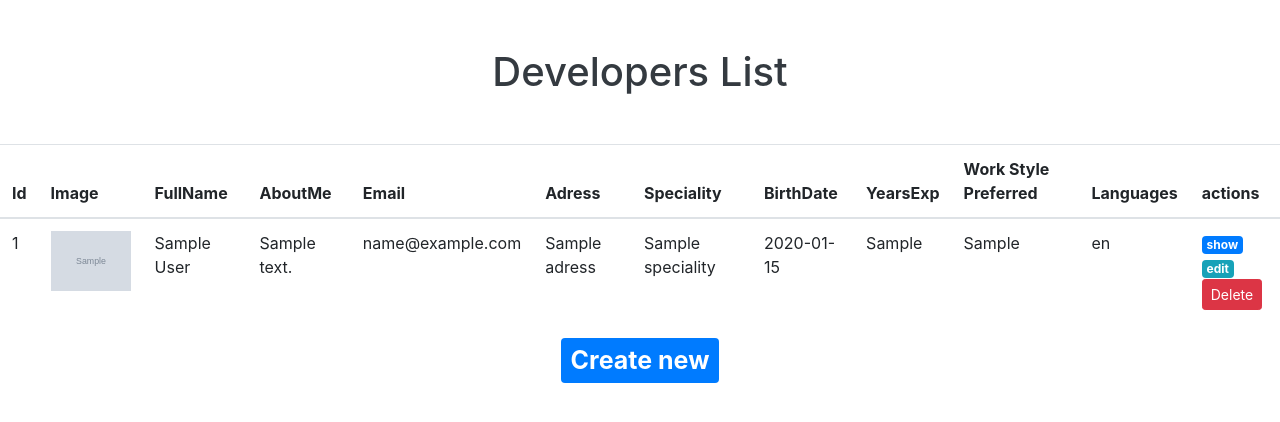
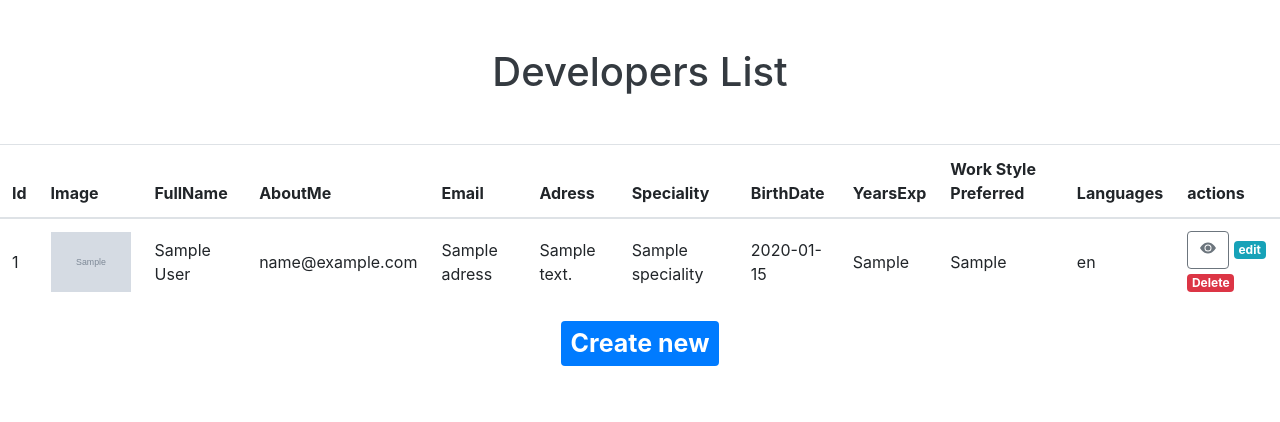
Before and after one commit to MoadC/SymfonyProject, a Symfony app: template templates/developer/index.html.twig in a window 1280 px wide. Shown: the top 422 px of the page. Run offline with Twig, Linux system fonts and the light colour scheme; the template is opened without the code that fills it: most values are stand-ins (such as "Sample title", 1, 10 or a date in 2020); grey boxes marked "Sample" are stand-in pictures; some libraries are stand-ins or nearby versions.

Commit message:
few tweaks

```diff
--- a/templates/base.html.twig
+++ b/templates/base.html.twig
@@ -17,6 +17,16 @@
                 font-size: 18px;
                 font-weight:bold
             }
+            table.newOnly {
+                border-collapse: separate;
+                border-spacing: 0 5px;
+            }
+            td {
+                padding:5px
+            }
+            td.extraspace{
+                padding:15px
+            }
         </style>
     </head>
     <body>
--- a/templates/developer/index.html.twig
+++ b/templates/developer/index.html.twig
@@ -27,27 +27,32 @@
 		<tbody>
 			{% for developer in developers %}
 				<tr>
-					<td>{{ developer.id }}</td>
-					<td><img src="{{ asset('photos/') ~ developer.File }}" width=80 height=60></td>
-					<td>{{ developer.FullName }}</td>
-					<td>{{ developer.AboutMe }}</td>
-					<td>{{ developer.Email }}</td>
-					<td>{{ developer.Adress }}</td>
-					<td>{{ developer.Speciality }}</td>
-					<td>{{ developer.BirthDate ? developer.BirthDate|date('Y-m-d') : '' }}</td>
-					<td>{{ developer.YearsExp }}</td>
-					<td>{{ developer.WorkStyle }}</td>
-					<td>
+					<td class="align-middle">{{ developer.id }}</td>
+					<td  class="align-middle"><img src="{{ asset('photos/') ~ developer.File }}" width=80 height=60></td>
+					<td class="align-middle">{{ developer.FullName }}</td>
+					<td class="align-middle">{{ developer.Email }}</td>
+					<td class="align-middle">{{ developer.Adress }}</td>
+					<td class="align-middle">{{ developer.AboutMe }}</td>
+					<td class="align-middle">{{ developer.Speciality }}</td>
+					<td class="align-middle">{{ developer.BirthDate ? developer.BirthDate|date('Y-m-d') : '' }}</td>
+					<td class="align-middle">{{ developer.YearsExp }}</td>
+					<td class="align-middle">{{ developer.WorkStyle }}</td>
+					<td class="align-middle">
 						{% for lang in developer.Languages %}
 							{{ lang }}
 						</br>
 					{% endfor %}
 					</td>
 
-					<td>
-						<a href="{{ path('app_developer_show', {'id': developer.id}) }}" class="badge badge-primary">show</a>
+					<td  class="align-middle">
+						<a href="{{ path('app_developer_show', {'id': developer.id}) }}" class="btn btn-outline-secondary">
+							<svg xmlns="http://www.w3.org/2000/svg" width="16" height="16" fill="currentColor" class="bi bi-eye-fill" viewBox="0 0 16 16">
+                            <path d="M10.5 8a2.5 2.5 0 1 1-5 0 2.5 2.5 0 0 1 5 0z"/>
+                            <path d="M0 8s3-5.5 8-5.5S16 8 16 8s-3 5.5-8 5.5S0 8 0 8zm8 3.5a3.5 3.5 0 1 0 0-7 3.5 3.5 0 0 0 0 7z"/>
+                        </svg>
+						</a>
 						<a href="{{ path('app_developer_edit', {'id': developer.id}) }}" class="badge badge-info">edit</a>
-						{{ include('developer/_delete_form.html.twig') }}
+						<a href="{{ path('app_developer_delete', {'id': developer.id}) }}" class="badge badge-danger">Delete</a>
 					</td>
 			</tr>
 
--- a/templates/developer/new.html.twig
+++ b/templates/developer/new.html.twig
@@ -5,7 +5,7 @@
 {% block body %}
     <h1 class="text-primary text-center mt-5" >Create new Developer</h1>
     <div class="d-flex align-items-center justify-content-center"  style="margin-top:50px;">
-    <table width="35%" text-align="center">
+    <table width="40%" text-align="center" class="newOnly">
 	<form action="{{path('app_developer_new') }}" enctype="multipart/form-data" method="post">
 		<tr align="center">
 			<td>FullName</td>
--- a/templates/language/_form.html.twig
+++ b/templates/language/_form.html.twig
@@ -1,4 +1,6 @@
 {{ form_start(form) }}
-    {{ form_widget(form) }}
+    <div class="col-md-6">
+        {{ form_widget(form) }}
+    </div>
     <button class="btn">{{ button_label|default('Save') }}</button>
 {{ form_end(form) }}
--- a/templates/language/index.html.twig
+++ b/templates/language/index.html.twig
@@ -17,9 +17,9 @@
         <tbody>
         {% for language in languages %}
             <tr>
-                <td>{{ language.id }}</td>
-                <td>{{ language.Name }}</td>
-                <td>{{ language.Description }}</td>
+                <td class="align-middle">{{ language.id }}</td>
+                <td class="align-middle">{{ language.Name }}</td>
+                <td class="align-middle">{{ language.Description }}</td>
                 <td>
                     <a href="{{ path('app_language_show', {'id': language.id}) }}">show</a>
                     <a href="{{ path('app_language_edit', {'id': language.id}) }}">edit</a>
```
Also changed, not shown: src/Controller/DeveloperController.php (+9 -5 lines), templates/language/new.html.twig (+16 -2 lines), public/photos/b-62c53886201a2.png (added).
